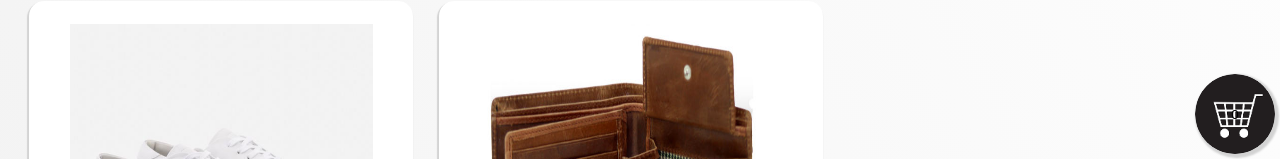
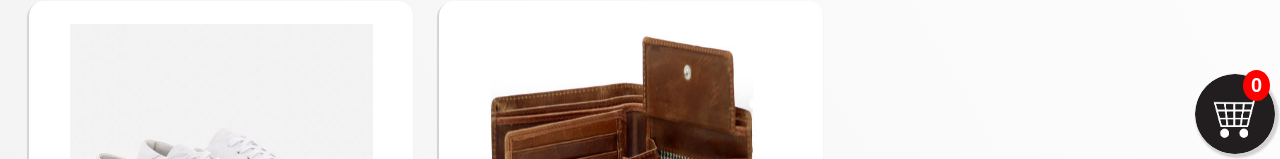
Before and after one commit to EdinyangaOttoho/Product-Sales-Catalogue, a plain HTML site: page index.html in a window 1280 px wide. Shown: the part 641-800 px from the top of the page. Drawn offline with Linux system fonts and the light colour scheme.

Commit message:
Update index.css

```diff
--- a/index.css
+++ b/index.css
@@ -138,6 +138,20 @@
      border-radius:8px;
      cursor:hand;
    }
+   .popcount{
+     position:fixed;
+     bottom:58px;
+     right:10px;
+     border-radius:50%;
+     font-size:20px;
+     background-color:red;
+     color:white;
+     padding-top:4px;
+     padding-bottom:4px;
+     padding-left:8px;
+     padding-right:8px;
+     font-weight:bold;
+   }
    @media(max-width:1100px){
    	 .entry{
        width:45.5vw;
```
